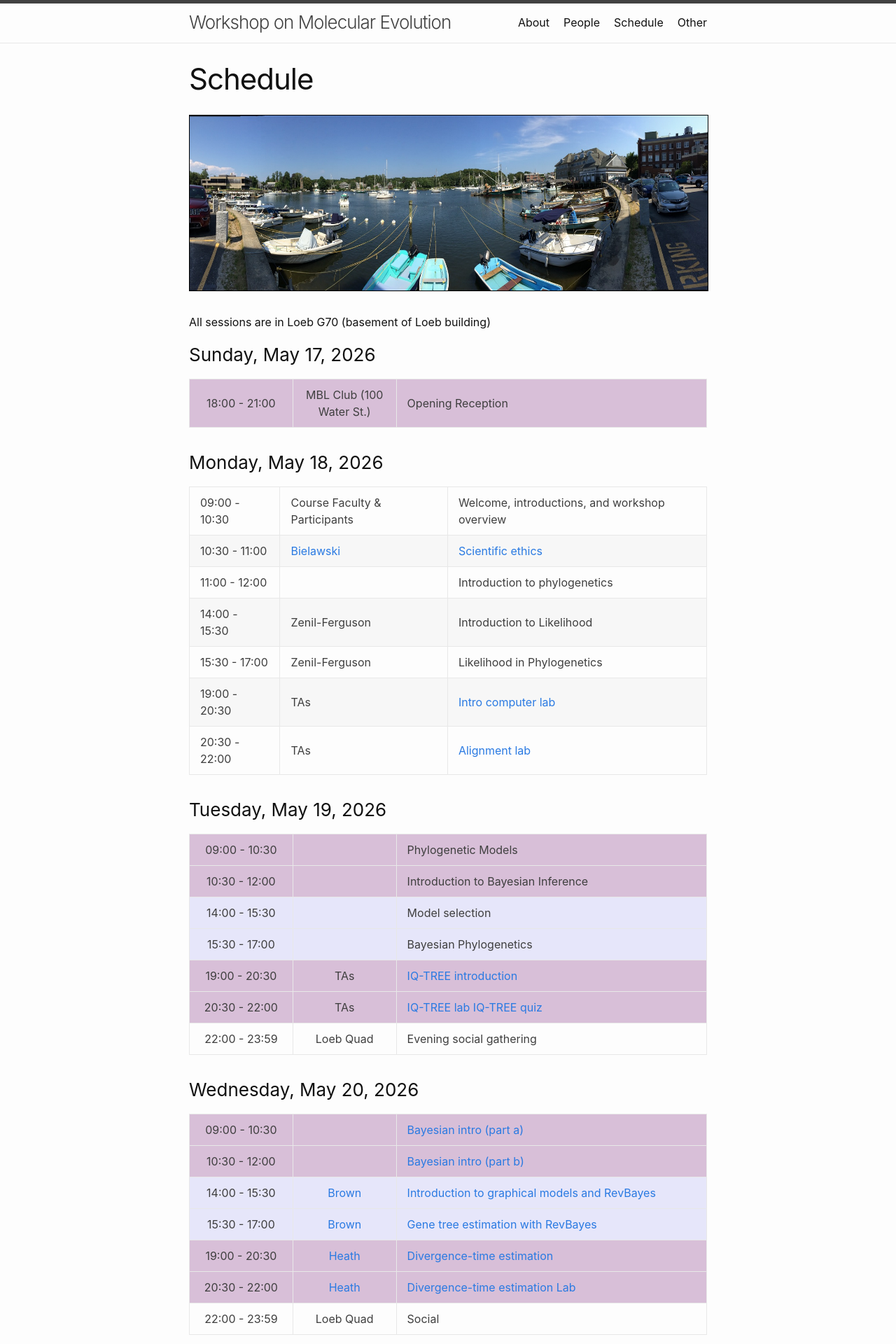
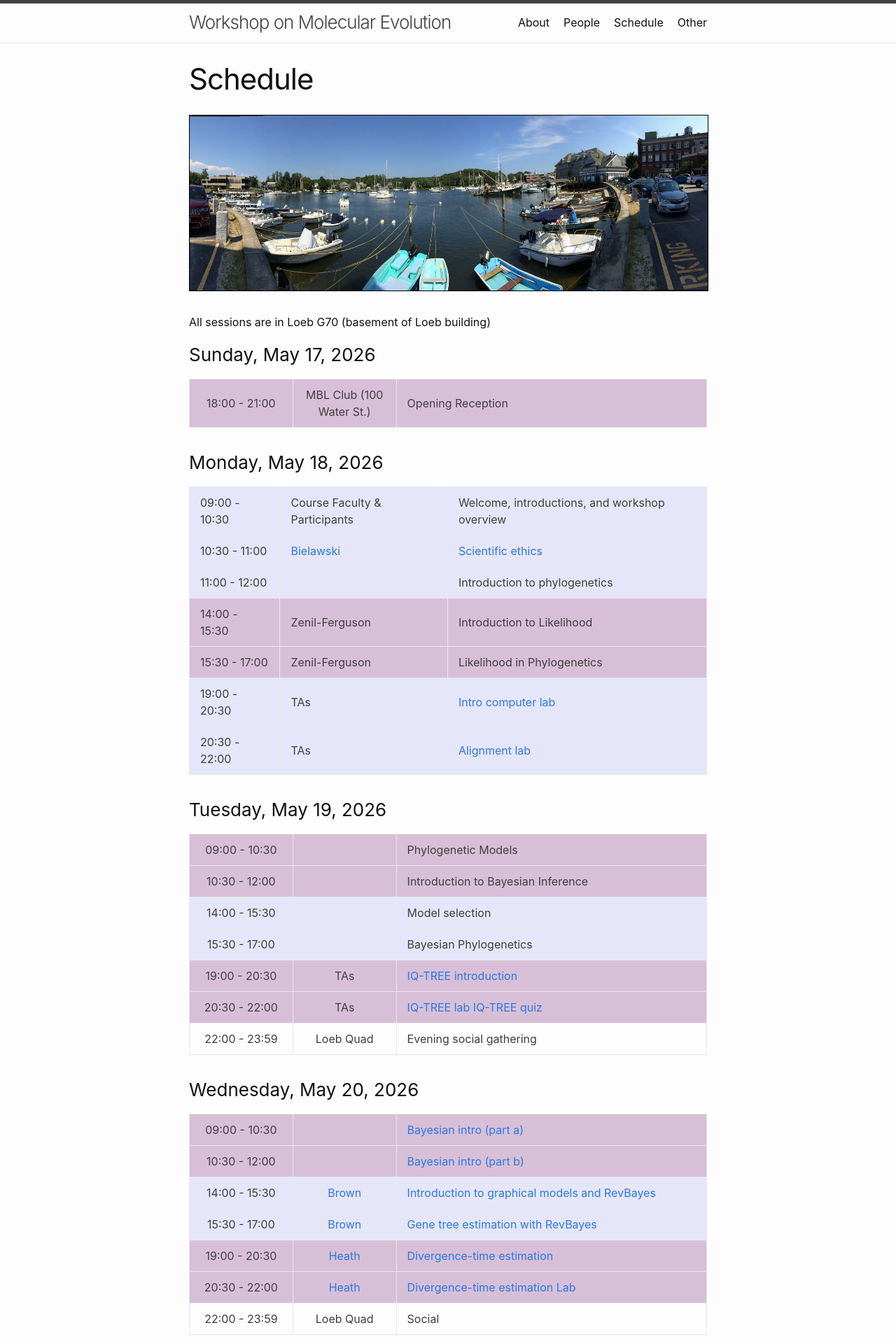
Before and after one commit to molevolworkshop/molevolworkshop.github.io, a Jekyll site: the page built from schedule.md, in a window 1280 px wide. Shown: the top 1920 px of the page at 70% size. Built offline with Jekyll 4.4.1, drawn with Linux system fonts in a browser that asks for light colours.

Commit message:
Formatting for Mon table

```diff
--- a/_sass/schedule-table.scss
+++ b/_sass/schedule-table.scss
@@ -4,7 +4,10 @@ table.daily-schedule-table {
     border: none;
 }
 
-table.daily-schedule-cpp tr:nth-child(1) {
+table.daily-schedule-cpp tr:nth-child(1),
+table.daily-schedule-mon tr:nth-child(1),
+table.daily-schedule-mon tr:nth-child(2),
+table.daily-schedule-mon tr:nth-child(3) {
     background-color: lavender;   // #E6E6FA
 }
 
@@ -15,14 +18,18 @@ table.daily-schedule-std tr:nth-child(6),
 table.daily-schedule-cpp tr:nth-child(2),
 table.daily-schedule-cpp tr:nth-child(3),
 table.daily-schedule-cpp tr:nth-child(6),
-table.daily-schedule-cpp tr:nth-child(7) {
+table.daily-schedule-cpp tr:nth-child(7),
+table.daily-schedule-mon tr:nth-child(4),
+table.daily-schedule-mon tr:nth-child(5) {
     background-color: thistle; // #D8BFD8
 }
 
 table.daily-schedule-std tr:nth-child(3),
 table.daily-schedule-std tr:nth-child(4),
 table.daily-schedule-cpp tr:nth-child(4),
-table.daily-schedule-cpp tr:nth-child(5) {
+table.daily-schedule-cpp tr:nth-child(5),
+table.daily-schedule-mon tr:nth-child(6),
+table.daily-schedule-mon tr:nth-child(7) {
     background-color: lavender; // #E6E6FA
 }
 
```
